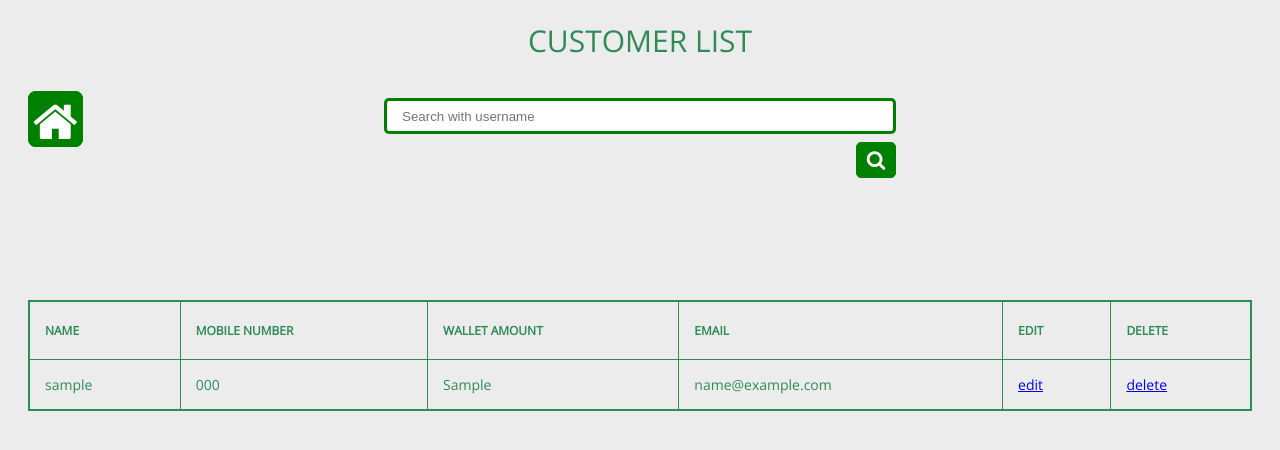
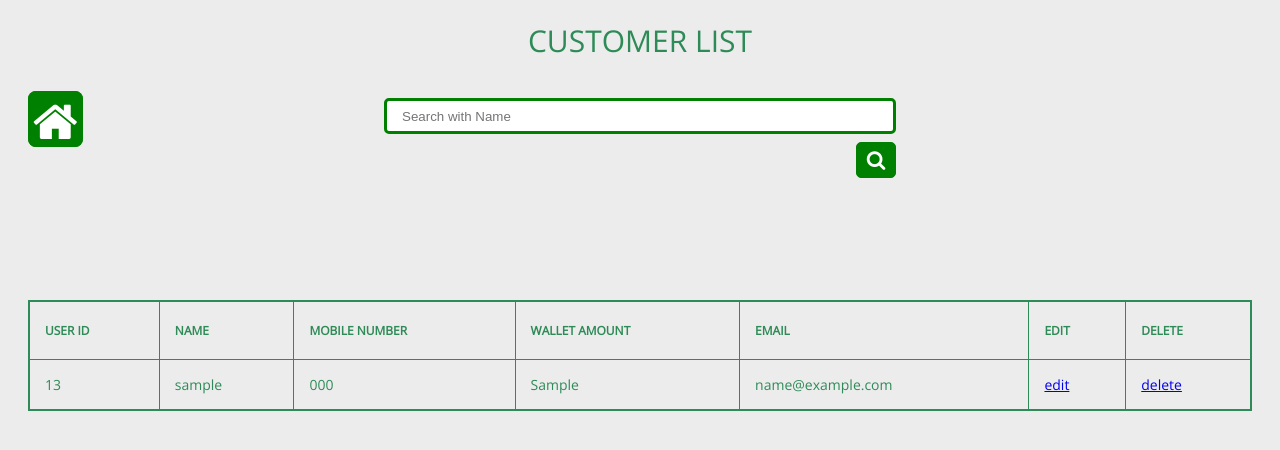
Before and after one commit to mhtanmoy/f_project_2, a Django app: page /customeruser in a window 1280 px wide. Shown: the top 450 px of the page. Run offline with Django 3.2, Linux system fonts and the light colour scheme; a user stored in the database is signed in; tables that the repository leaves empty hold one stand-in row (values such as "Sample post"); some libraries are stand-ins or nearby versions.

Commit message:
driver id and customer id added

```diff
--- a/project/api/Serializers.py
+++ b/project/api/Serializers.py
@@ -15,7 +15,7 @@ class CustomerUserSerializer(serializers.ModelSerializer):
 
     class Meta:
         model=CustomerUser
-        fields=['User_Id','user_name','mobile_no','wallet_amount','email_id']
+        fields=['user_name','mobile_no','wallet_amount','email_id']
 
 class VehicleSerializer(serializers.ModelSerializer):
 
--- a/project/app/models.py
+++ b/project/app/models.py
@@ -24,7 +24,9 @@ class Driver(models.Model):
     choice=(('UNDER VARIFICATION','UNDER VARIFICATION'),('ACTIVE','ACTIVE'),('OFFLINE','OFFLINE'),('ON A RIDE','ON A RIDE'))
     status=models.CharField(max_length=50, choices=choice, default='pending', null=True)
 
-    unid= models.CharField(max_length=10)
+    def unid(self):
+        temp= self.driver_id*3
+        return f'{self.driver_id}{temp}'
 
 
     def __str__(self):
@@ -35,7 +37,11 @@ class CustomerUser(models.Model):
     mobile_no = models.CharField(max_length=25)
     wallet_amount = models.CharField(max_length=10, null=True)
     email_id = models.EmailField(max_length=60, null=True, blank=True)
-    User_Id = models.CharField(max_length=10,unique=True)
+    #User_Id = models.CharField(max_length=10,unique=True)
+
+    def User_Id(self):
+        temp= self.id*3
+        return f'{self.id}{temp}'
 
     def __str__(self):
         return self.user_name
--- a/project/app/templates/app/createdriver.html
+++ b/project/app/templates/app/createdriver.html
@@ -18,10 +18,7 @@
             <br>
             {% csrf_token %}
 
-            <fieldset>
-                <div>Driver Unique Id</div>
-                {{ form.unid|attr:"placeholder: Driver UserId" }}
-            </fieldset>
+
 
             <fieldset>
                 {{ form.driver_name|attr:"placeholder: Enter Driver Name" }}
--- a/project/app/templates/app/customeruser.html
+++ b/project/app/templates/app/customeruser.html
@@ -22,7 +22,7 @@
         <div class="wrap">
           <div class="search">
             <form method="GET">
-              <input name="q" type="text" class="searchTerm" placeholder="Search with username">
+              <input name="q" type="text" class="searchTerm" placeholder="Search with Name">
               <br>
               <br>
               <button type="submit" class="searchButton">
@@ -39,6 +39,7 @@
             <div class="tbl-header">
                 <thead>
                     <tr>
+                      <th>User Id</th>
                       <th>Name</th>
                       <th>Mobile number</th>
                       <th>Wallet amount</th>
@@ -51,7 +52,7 @@
             <tbody>
               {% for i in customerusers %}
             <tr>
-
+              <td>{{ i.User_Id }}</td>
               <td>{{ i.user_name }}</td>
               <td>{{ i.mobile_no }}</td>
               <td>{{ i.wallet_amount }}</td>
```
Also changed, not shown: project/app/migrations/0005_remove_driver_unid.py (added), project/app/migrations/0006_remove_customeruser_user_id.py (added), project/db.sqlite3.
